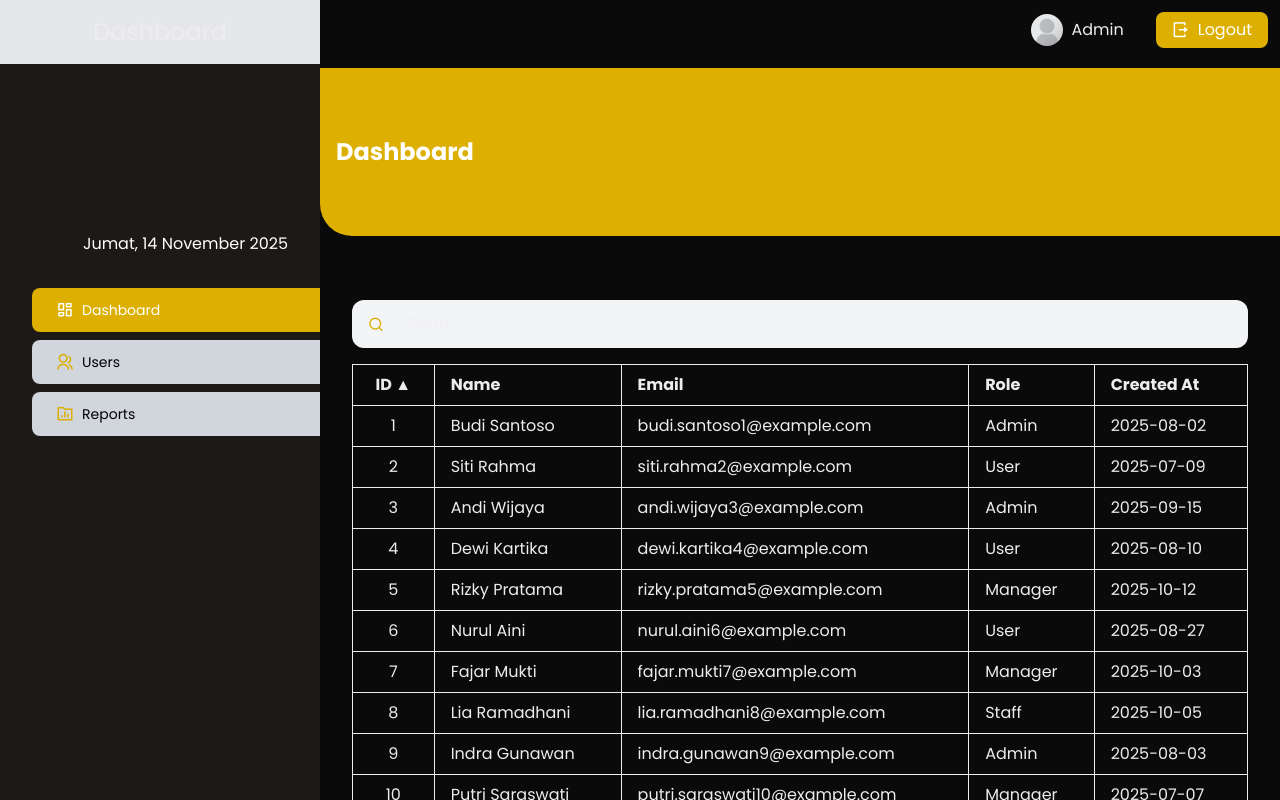
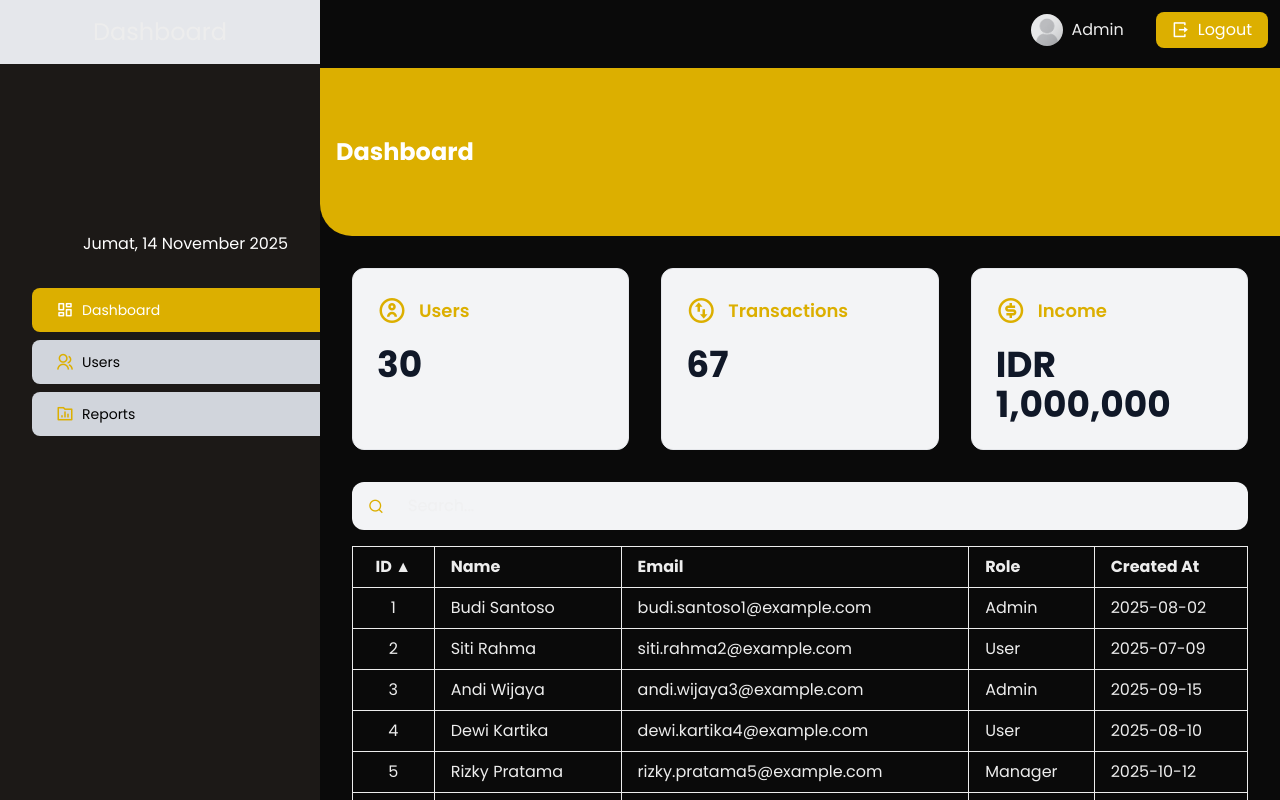
Before and after one commit to raxelf/tht-frontend, a Next.js app in the folder client/: page /dashboard in a window 1280 px wide. Shown: the top 800 px of the page. Built offline with nearby package versions, Linux system fonts and the light colour scheme.

Commit message:
feat: add static summary card

```diff
--- a/client/app/dashboard/page.tsx
+++ b/client/app/dashboard/page.tsx
@@ -1,3 +1,4 @@
+import SummaryCard from "@/components/ui/SummaryCard";
 import TableUserData from "@/components/ui/TableUserData";
 
 const DashboardPage = () => {
@@ -10,10 +11,18 @@ const DashboardPage = () => {
 
       <div className="w-full h-full p-8">
         {/* summary */}
-        <div className="grid grid-cols-3 w-full">
-          <div></div>
-          <div></div>
-          <div></div>
+        <div className="grid grid-cols-3 w-full gap-8">
+          <SummaryCard
+            title="Users"
+            icon="ri-account-circle-2-line"
+            qty={"30"}
+          />
+          <SummaryCard title="Transactions" icon="ri-swap-line" qty={"67"} />
+          <SummaryCard
+            title="Income"
+            icon="ri-money-dollar-circle-line"
+            qty={"IDR 1,000,000"}
+          />
         </div>
 
         {/* data */}
--- a/client/components/ui/SummaryCard.tsx
+++ b/client/components/ui/SummaryCard.tsx
@@ -1,8 +1,20 @@
-const SummaryCard = () => {
+const SummaryCard = ({
+  title,
+  icon,
+  qty,
+}: {
+  title: string;
+  icon: string;
+  qty: string;
+}) => {
   return (
-    <>
-      <></>
-    </>
+    <div className="w-full bg-gray-100 rounded-xl p-6 flex flex-col gap-4 border border-gray-200">
+      <div className="flex items-center gap-3">
+        <i className={`${icon} text-3xl text-primary`} />
+        <span className="font-semibold text-primary text-lg">{title}</span>
+      </div>
+      <p className="text-4xl font-bold text-gray-900">{qty}</p>
+    </div>
   );
 };
 
```
